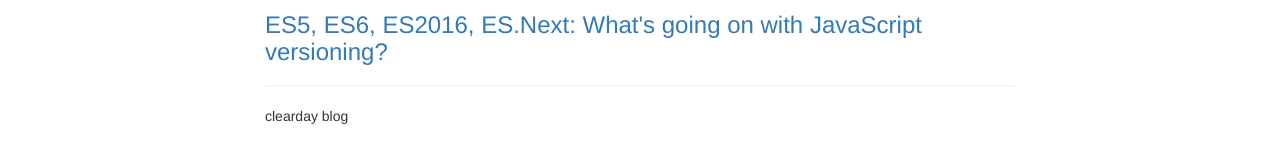
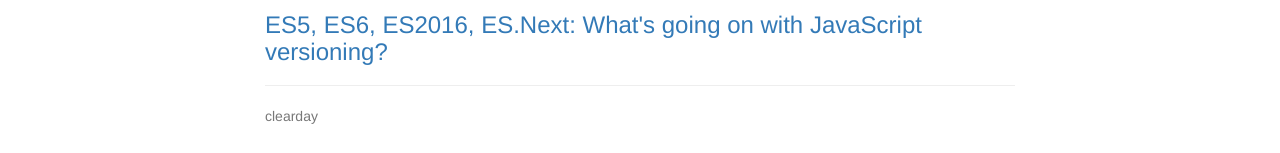
Before and after one commit to skiesclear/clearday, a Jekyll site: the page built from tags.html, in a window 1280 px wide and 900 px high, scrolled down 943 px. Shown: the part 744-897 px from the top of the window. Built offline with Jekyll 4.4.1, drawn with Linux system fonts in a browser that asks for light colours; nearby versions of some CDN libraries; library files that are not in the unit come from our copies; comment, search, counter and statistics services are not loaded; part of the change alters nothing that is shown.

Commit message:
Update footer.html

```diff
--- a/_includes/footer.html
+++ b/_includes/footer.html
@@ -3,14 +3,40 @@
     <div class="container">
         <div class="row">
             <div class="col-lg-8 col-lg-offset-2 col-md-10 col-md-offset-1">
-                <p>
-                    clearday blog
+
+                <p class="copyright text-muted">
+                    clearday
                 </p>
             </div>
         </div>
     </div>
 </footer>
 
+<!-- jQuery -->
+<script src="{{ "/js/jquery.min.js " | prepend: site.baseurl }}"></script>
+
+<!-- Bootstrap Core JavaScript -->
+<!-- Currently, only navbar scroll-down effect at desktop still depends on this -->
+<script src="{{ "/js/bootstrap.min.js " | prepend: site.baseurl }}"></script>
+
+<!-- Custom Theme JavaScript -->
+<script src="{{ "/js/hux-blog.min.js " | prepend: site.baseurl }}"></script>
+
+<!-- Simple Jekyll Search -->
+<script src="{{ "/js/simple-jekyll-search.min.js" | prepend: site.baseurl }}"></script>
+
+
+<!-- async load function -->
+<script>
+    function async(u, c) {
+        var d = document, t = 'script',
+            o = d.createElement(t),
+            s = d.getElementsByTagName(t)[0];
+        o.src = u;
+        if (c) { o.addEventListener('load', function (e) { c(null, e); }, false); }
+        s.parentNode.insertBefore(o, s);
+    }
+</script>
 
 {% if page.title == 'Archive' %}
 <!-- jquery.tagcloud.js -->
```
